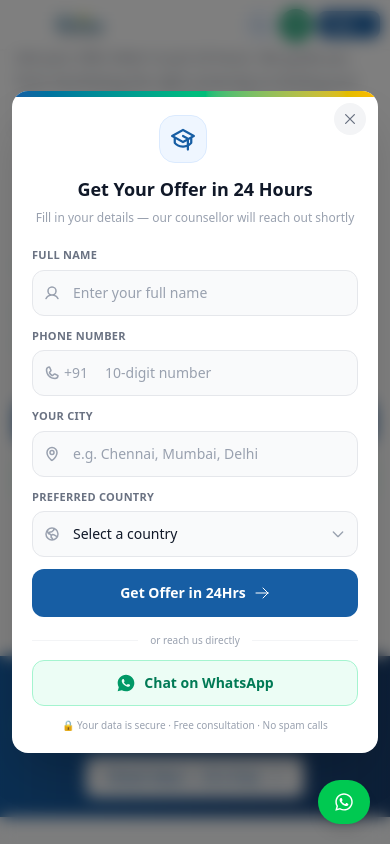
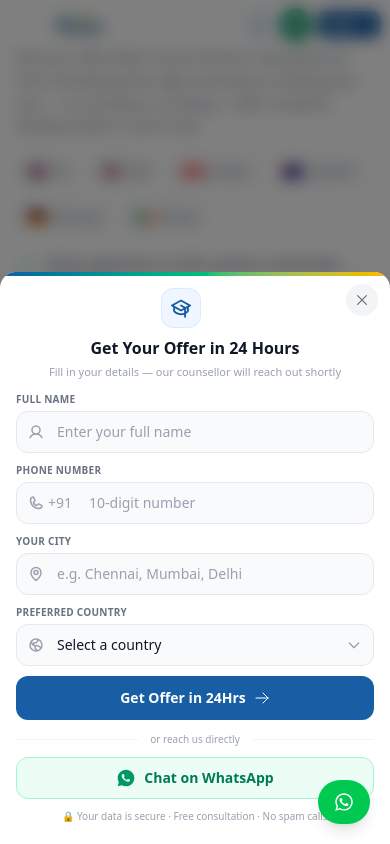
Before and after one commit to jaidev-55/abroadscholars-intake-landing, a Next.js app: page / in a window 390 px wide. Both pictures are taken after a click on the button "Book Free Counselling Session". Shown: the part 860-1704 px from the top of the page. Built offline with nearby package versions, Linux system fonts and the light colour scheme.

Commit message:
updated-modal-height

```diff
--- a/components/ApplyModal.tsx
+++ b/components/ApplyModal.tsx
@@ -141,14 +141,14 @@ const ApplyModal = ({ onClose }: { onClose: () => void }) => {
   };
 
   const inputBase = (hasError: boolean) =>
-    `w-full py-3 rounded-xl bg-gray-50 border outline-none text-sm text-gray-900 placeholder:text-gray-400 transition-all ${
+    `w-full py-2.5 sm:py-3 rounded-xl bg-gray-50 border outline-none text-sm text-gray-900 placeholder:text-gray-400 transition-all ${
       hasError
         ? "border-red-300 ring-2 ring-red-100"
         : "border-gray-200 focus:border-[#175ea4] focus:ring-2 focus:ring-[#175ea4]/10"
     }`;
 
   return (
-    <div className="fixed inset-0 z-100 flex items-center justify-center p-3 sm:p-4">
+    <div className="fixed inset-0 z-100 flex items-end sm:items-center justify-center p-0 sm:p-4">
       {/* Backdrop */}
       <div
         className="absolute inset-0 bg-black/50 backdrop-blur-sm animate-fadeIn"
@@ -156,7 +156,7 @@ const ApplyModal = ({ onClose }: { onClose: () => void }) => {
       />
 
       {/* Modal */}
-      <div className="relative z-10 w-full max-w-md max-h-[90vh] bg-white rounded-2xl sm:rounded-3xl shadow-2xl shadow-black/20 overflow-y-auto animate-slideUp">
+      <div className="relative z-10 w-full sm:max-w-md max-h-[95vh] sm:max-h-[90vh] bg-white rounded-t-2xl sm:rounded-2xl shadow-2xl shadow-black/20 overflow-y-auto animate-slideUp">
         {/* Close */}
         <button
           onClick={onClose}
@@ -167,20 +167,20 @@ const ApplyModal = ({ onClose }: { onClose: () => void }) => {
         </button>
 
         {/* Top accent */}
-        <div className="absolute top-0 left-0 right-0 h-1.5 bg-linear-to-r from-[#175ea4] via-emerald-500 to-amber-400" />
+        <div className="absolute top-0 left-0 right-0 h-1 sm:h-1.5 bg-linear-to-r from-[#175ea4] via-emerald-500 to-amber-400" />
 
-        <div className="p-5 sm:p-7 pt-6 sm:pt-8">
+        <div className="px-4 pb-5 pt-4 sm:p-7 sm:pt-8">
           {!submitted ? (
             <>
-              {/* Header */}
-              <div className="text-center mb-5 sm:mb-6">
-                <span className="inline-flex items-center justify-center w-12 h-12 rounded-2xl bg-blue-50 border border-blue-100 mb-3">
-                  <PiGraduationCapBold className="w-6 h-6 text-[#175ea4]" />
+              {/* Header — compact on mobile */}
+              <div className="text-center mb-3 sm:mb-6">
+                <span className="inline-flex items-center justify-center w-10 h-10 sm:w-12 sm:h-12 rounded-xl sm:rounded-2xl bg-blue-50 border border-blue-100 mb-2 sm:mb-3">
+                  <PiGraduationCapBold className="w-5 h-5 sm:w-6 sm:h-6 text-[#175ea4]" />
                 </span>
-                <h3 className="text-lg sm:text-xl font-bold text-gray-900">
+                <h3 className="text-base sm:text-xl font-bold text-gray-900">
                   Get Your Offer in 24 Hours
                 </h3>
-                <p className="mt-1.5 text-[12px] sm:text-sm text-gray-400">
+                <p className="mt-1 text-[11px] sm:text-sm text-gray-400">
                   Fill in your details — our counsellor will reach out shortly
                 </p>
               </div>
@@ -188,11 +188,11 @@ const ApplyModal = ({ onClose }: { onClose: () => void }) => {
               {/* Form */}
               <form
                 onSubmit={handleSubmit}
-                className="space-y-3 sm:space-y-3.5"
+                className="space-y-2.5 sm:space-y-3.5"
               >
                 {/* Name */}
                 <div>
-                  <label className="block text-[11px] sm:text-xs font-semibold text-gray-500 uppercase tracking-wide mb-1.5">
+                  <label className="block text-[10px] sm:text-xs font-semibold text-gray-500 uppercase tracking-wide mb-1">
                     Full Name
                   </label>
                   <div className="relative">
@@ -217,7 +217,7 @@ const ApplyModal = ({ onClose }: { onClose: () => void }) => {
 
                 {/* Phone */}
                 <div>
-                  <label className="block text-[11px] sm:text-xs font-semibold text-gray-500 uppercase tracking-wide mb-1.5">
+                  <label className="block text-[10px] sm:text-xs font-semibold text-gray-500 uppercase tracking-wide mb-1">
                     Phone Number
                   </label>
                   <div className="relative">
@@ -249,7 +249,7 @@ const ApplyModal = ({ onClose }: { onClose: () => void }) => {
 
                 {/* City */}
                 <div>
-                  <label className="block text-[11px] sm:text-xs font-semibold text-gray-500 uppercase tracking-wide mb-1.5">
+                  <label className="block text-[10px] sm:text-xs font-semibold text-gray-500 uppercase tracking-wide mb-1">
                     Your City
                   </label>
                   <div className="relative">
@@ -274,7 +274,7 @@ const ApplyModal = ({ onClose }: { onClose: () => void }) => {
 
                 {/* Country */}
                 <div>
-                  <label className="block text-[11px] sm:text-xs font-semibold text-gray-500 uppercase tracking-wide mb-1.5">
+                  <label className="block text-[10px] sm:text-xs font-semibold text-gray-500 uppercase tracking-wide mb-1">
                     Preferred Country
                   </label>
                   <div className="relative">
@@ -323,7 +323,7 @@ const ApplyModal = ({ onClose }: { onClose: () => void }) => {
                 <button
                   type="submit"
                   disabled={loading}
-                  className="w-full flex items-center justify-center gap-2 py-3.5 rounded-xl bg-[#175ea4] hover:bg-[#1a6bbb] disabled:bg-[#175ea4]/70 text-white text-sm font-bold transition-all duration-200 hover:shadow-lg hover:shadow-[#175ea4]/20 active:scale-[0.98] mt-1"
+                  className="w-full flex items-center justify-center gap-2 py-3 sm:py-3.5 rounded-xl bg-[#175ea4] hover:bg-[#1a6bbb] disabled:bg-[#175ea4]/70 text-white text-sm font-bold transition-all duration-200 hover:shadow-lg hover:shadow-[#175ea4]/20 active:scale-[0.98] mt-0.5"
                 >
                   {loading ? (
                     <PiSpinnerGapBold className="w-5 h-5 animate-spin" />
@@ -337,7 +337,7 @@ const ApplyModal = ({ onClose }: { onClose: () => void }) => {
               </form>
 
               {/* Divider */}
-              <div className="flex items-center gap-3 mt-4 sm:mt-5">
+              <div className="flex items-center gap-3 mt-3 sm:mt-5">
                 <div className="flex-1 h-px bg-gray-100" />
                 <span className="text-[10px] sm:text-[11px] text-gray-400 font-medium">
                   or reach us directly
@@ -350,14 +350,14 @@ const ApplyModal = ({ onClose }: { onClose: () => void }) => {
                 href="https://wa.me/919500117792?text=Hi%2C%20I%27d%20like%20a%20free%20counselling%20session"
                 target="_blank"
                 rel="noopener noreferrer"
-                className="mt-3 sm:mt-4 w-full flex items-center justify-center gap-2 py-3 rounded-xl bg-emerald-50 hover:bg-emerald-100 border border-emerald-200 text-emerald-700 text-sm font-semibold transition-all active:scale-[0.98]"
+                className="mt-2.5 sm:mt-4 w-full flex items-center justify-center gap-2 py-2.5 sm:py-3 rounded-xl bg-emerald-50 hover:bg-emerald-100 border border-emerald-200 text-emerald-700 text-sm font-semibold transition-all active:scale-[0.98]"
               >
                 <RiWhatsappFill className="w-5 h-5 text-emerald-600" />
                 Chat on WhatsApp
               </a>
 
               {/* Trust */}
-              <p className="mt-3 sm:mt-4 text-center text-[10px] text-gray-400">
+              <p className="mt-2.5 sm:mt-4 text-center text-[10px] text-gray-400">
                 🔒 Your data is secure · Free consultation · No spam calls
               </p>
             </>
--- a/components/Header.tsx
+++ b/components/Header.tsx
@@ -114,13 +114,13 @@ const Header = () => {
               <RiWhatsappFill className="w-3.5 h-3.5 text-white" />
             </a>
 
-            <a
-              href="#apply"
+            <button
+              onClick={openModal}
               className="flex items-center gap-1 ml-0.5 px-2.5 py-1.5 rounded-lg bg-[#175ea4] active:bg-[#1a6bbb] text-white text-[10px] font-bold whitespace-nowrap transition-all active:scale-[0.97]"
             >
               Apply
               <HiOutlineArrowRight className="w-2.5 h-2.5" />
-            </a>
+            </button>
           </div>
         </div>
       </header>
```
